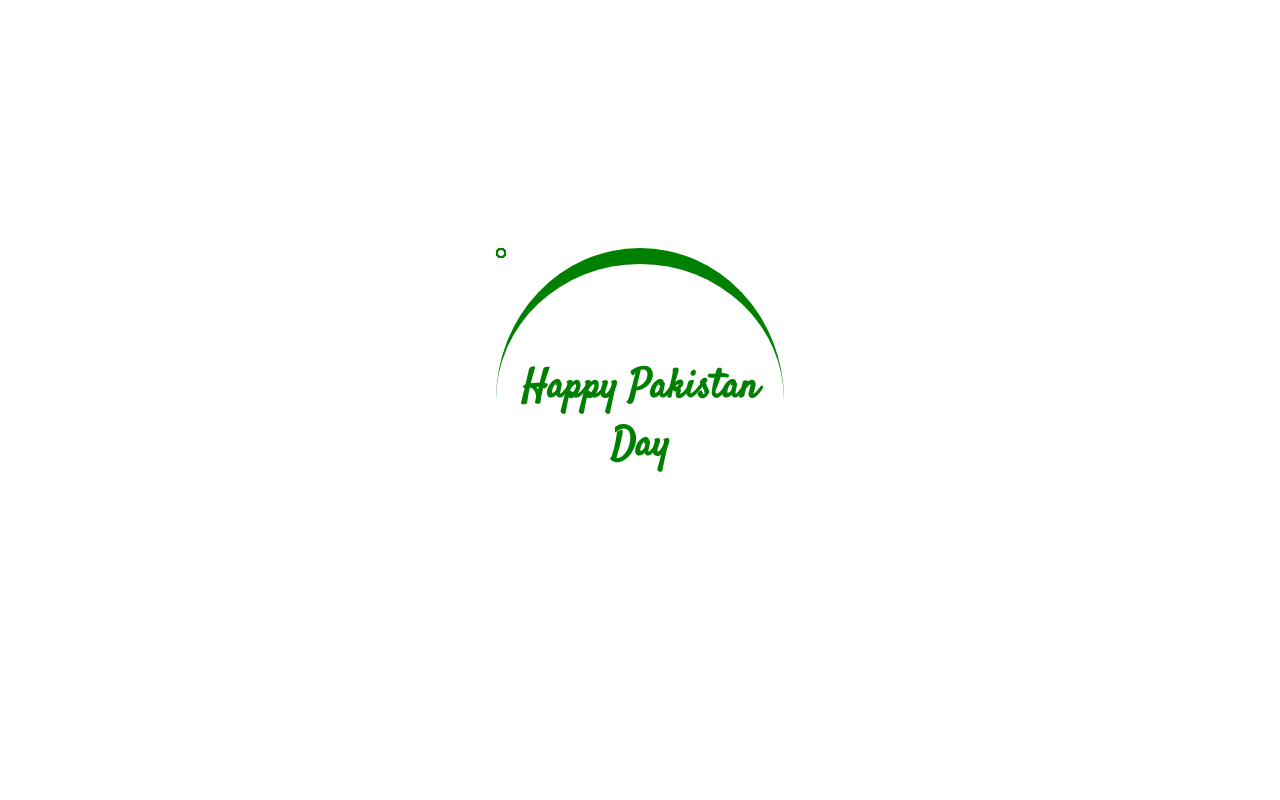
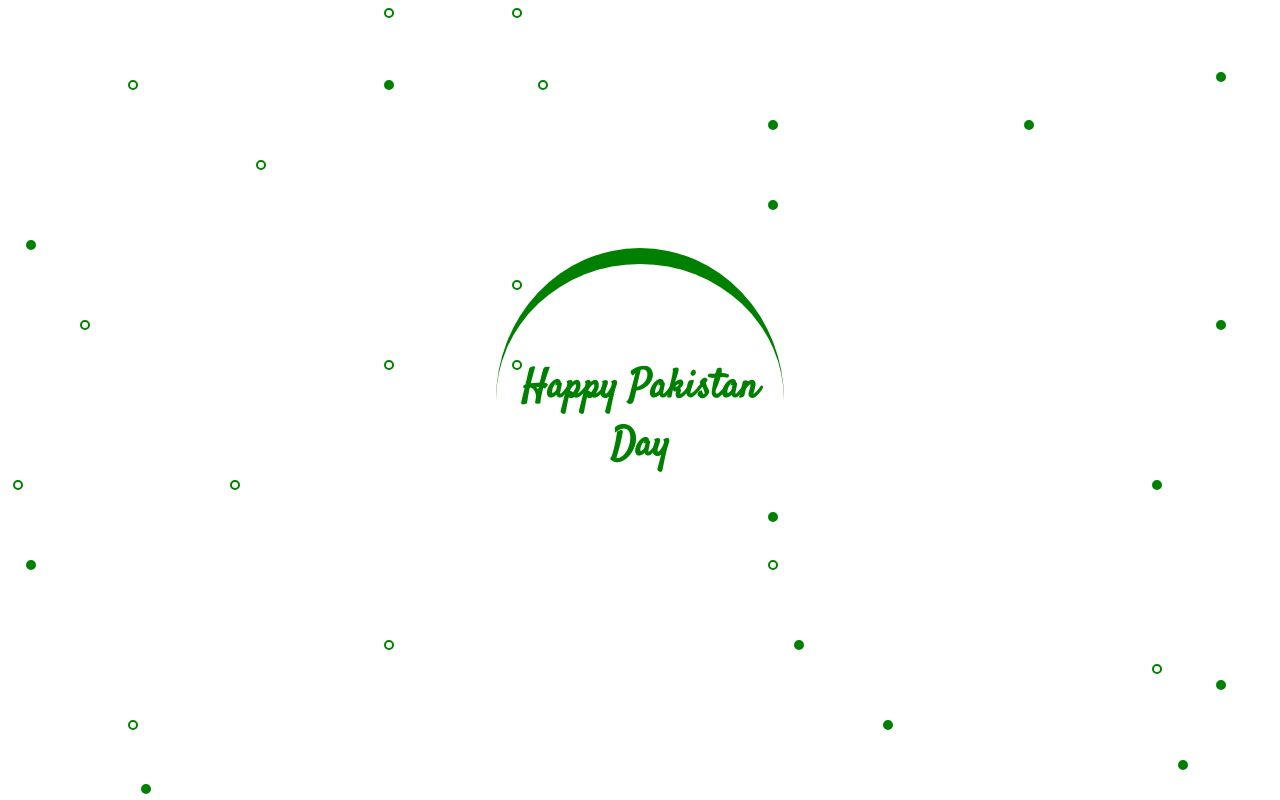
Before and after one commit to faiza203/Pakistan_Day, a plain HTML site: page index.html in a window 1280 px wide. Drawn offline with Linux system fonts and the light colour scheme.

Commit message:
Set Bulbulays

```diff
--- a/index.html
+++ b/index.html
@@ -8,7 +8,7 @@
     <link rel="stylesheet" href="style.css" />
   </head>
   <body>
-    <div class="container">
+    <div class="bubles">
       <i></i>
       <i></i>
       <i></i>
@@ -25,6 +25,22 @@
       <i></i>
       <i></i>
       <i></i>
+      <i></i>
+      <i></i>
+      <i></i>
+      <i></i>
+      <i></i>
+      <i></i>
+      <i></i>
+      <i></i>
+      <i></i>
+      <i></i>
+      <i></i>
+      <i></i>
+      <i></i>
+      <i></i>
+    </div>
+    <div class="container">
       <div class="box">
         <div class="text">
           <h2>Happy Pakistan Day</h2>
@@ -32,4 +48,16 @@
       </div>
     </div>
   </body>
+  <script>
+    const container = document.querySelector("body");
+    const movement = () => {
+      for (let index = 0; index > 30; i++) {
+        const x = Math.floor(window.innerWidth * index);
+        const y = Math.floor(window.innerHeight * index);
+        container.children[1].style.top = `${x}px`;
+        container.children[index].style.left = `${y}px`;
+      }
+    };
+    movement();
+  </script>
 </html>
--- a/style.css
+++ b/style.css
@@ -7,19 +7,18 @@
 }
 
 body {
+  font-family: "Satisfy", cursive;
+  overflow: hidden;
+}
+
+.container {
   display: flex;
   min-height: 100vh;
   align-items: center;
   text-align: center;
   justify-content: center;
-  font-family: "Satisfy", cursive;
 }
 
-.container {
-  position: relative;
-  top: 0;
-  left: 0;
-}
 
 .box {
   border-radius: 50%;
@@ -49,7 +48,7 @@ body {
   color: green;
 }
 
-.container i {
+i {
   position: absolute;
   top: 0;
   left: 0;
@@ -60,7 +59,168 @@ body {
   border: 2px solid green;
 }
 
-.container i:nth-child(even) {
+i:nth-child(even) {
+  background: white;
+  animation: move 1s infinite cubic-bezier(0.38, 1.31, 0, 0.79);
+}
+i:nth-child(odd) {
+  animation: move 1s infinite ease-in;
+}
 
-  background: white;
+i:nth-child(1) {
+  top: 85vh;
+  left: 95vw;
 }
+
+i:nth-child(2) {
+  top: 80vh;
+  left: 30vw;
+}
+
+i:nth-child(3) {
+  top: 64vh;
+  left: 60vw;
+}
+
+i:nth-child(4) {
+  top: 1vh;
+  left: 30vw;
+}
+
+i:nth-child(5) {
+  top: 9vh;
+  left: 95vw;
+}
+
+i:nth-child(6) {
+  top: 45vh;
+  left: 40vw;
+}
+
+i:nth-child(7) {
+  top: 10vh;
+  left: 30vw;
+}
+
+i:nth-child(8) {
+  top: 40vh;
+  left: 10vh;
+}
+
+i:nth-child(9) {
+  top: 30vh;
+  left: 2vw;
+}
+i:nth-child(10) {
+  top: 83vh;
+  left: 90vw;
+}
+
+i:nth-child(11) {
+  top: 90vh;
+  left: 69vw;
+}
+
+i:nth-child(12) {
+  top: 90vh;
+  left: 10vw;
+}
+
+i:nth-child(13) {
+  top: 15vh;
+  left: 60vw;
+}
+
+i:nth-child(14) {
+  top: 10vh;
+  left: 42vw;
+}
+
+i:nth-child(15) {
+  top: 98vh;
+  left: 11vw;
+}
+
+i:nth-child(16) {
+  top: 20vh;
+  left: 20vw;
+}
+
+i:nth-child(17) {
+  top: 95vh;
+  left: 92vw;
+}
+
+i:nth-child(18) {
+  top: 60vh;
+  left: 18vw;
+}
+
+i:nth-child(19) {
+  top: 70vh;
+  left: 2vw;
+}
+
+i:nth-child(20) {
+  top: 35vh;
+  left: 40vw;
+}
+
+i:nth-child(21) {
+  top: 60vh;
+  left: 90vw;
+}
+
+i:nth-child(22) {
+  top: 1vh;
+  left: 40vw;
+}
+
+i:nth-child(23) {
+  top: 15vh;
+  left: 80vw;
+}
+
+i:nth-child(24) {
+  top: 60vh;
+  left: 1vw;
+}
+
+i:nth-child(25) {
+  top: 25vh;
+  left: 60vw;
+}
+
+i:nth-child(26) {
+  top: 70vh;
+  left: 60vw;
+}
+
+i:nth-child(27) {
+  top: 40vh;
+  left: 95vw;
+}
+
+i:nth-child(28) {
+  top: 10vh;
+  left: 10vw;
+}
+
+i:nth-child(29) {
+  top: 80vh;
+  left: 62vw;
+}
+
+i:nth-child(30) {
+  top: 45vh;
+  left: 30vw;
+}
+
+@keyframes move {
+  0% {
+    transform: rotateY(0deg);
+  }
+  100% {
+    transform: rotateY(360deg);
+  }
+}
```
